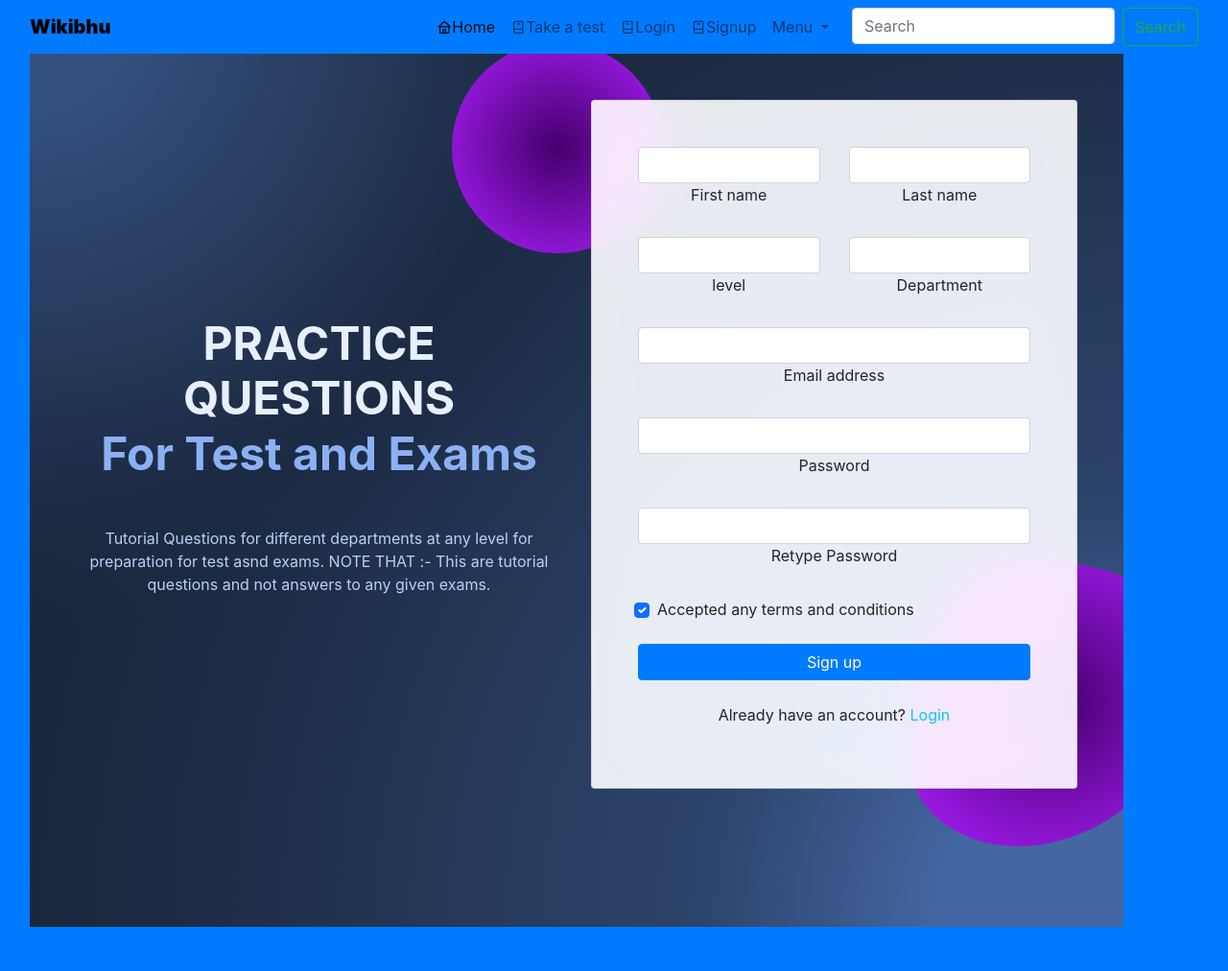
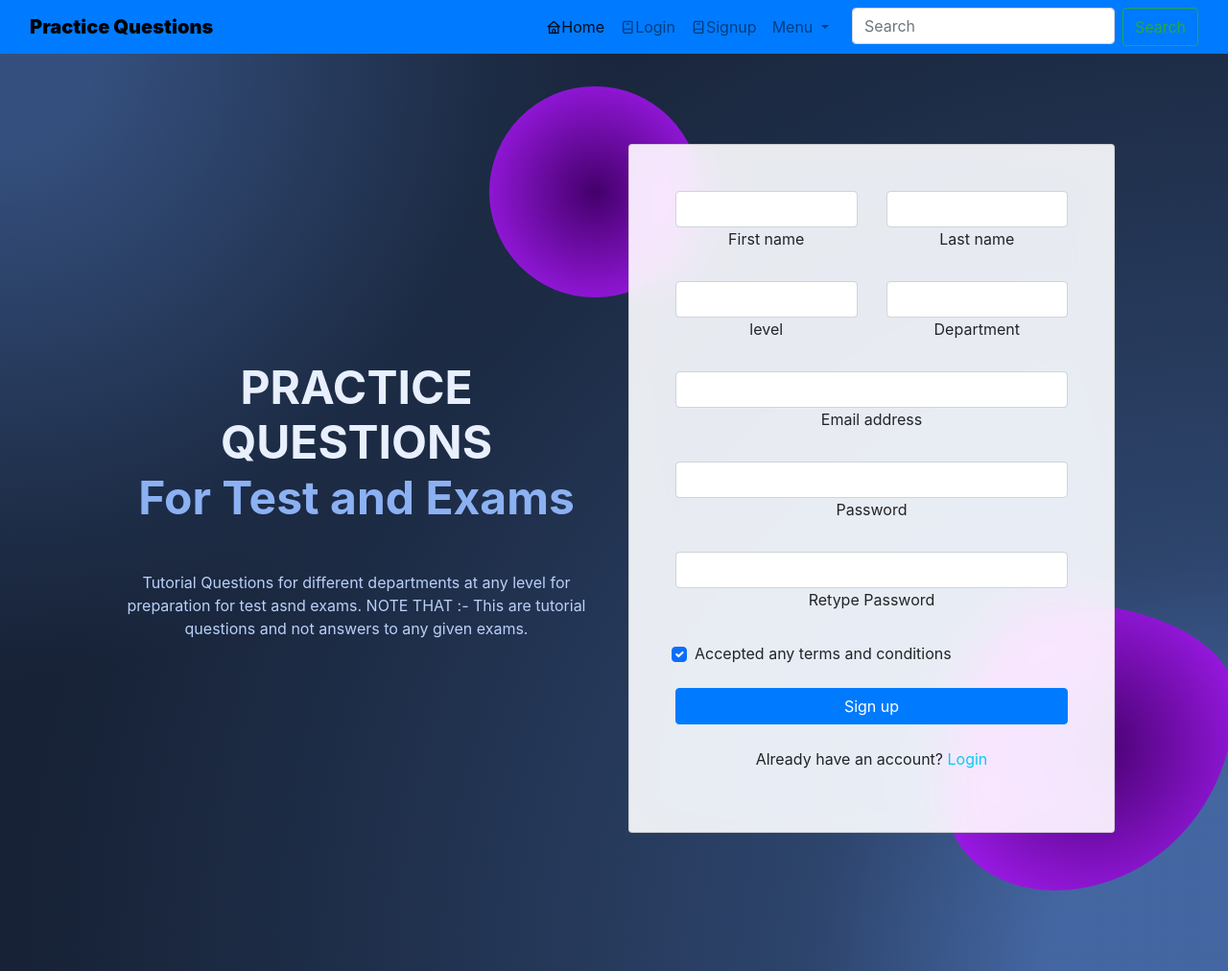
Before and after one commit to reximy-rhay/WIKIBHU-online-tutriorial, a PHP site: page /signup.php in a window 1280 px wide. Shown: the whole page at 96% size. Before the commit the page ends 966 px from the top, so only its background shows below. Run offline with PHP 8.4, Linux system fonts and the light colour scheme; data that the repository does not hold is empty; some libraries are stand-ins or nearby versions.

Commit message:
Update signup.php

```diff
--- a/signup.php
+++ b/signup.php
@@ -7,7 +7,7 @@
     <meta http-equiv="X-UA-Compatible" content="IE=edge">
     <meta name="viewport" content="width=device-width, initial-scale=1.0">
     <title>Document</title>
-    <link rel="stylesheet" href="bhu.css">
+    <link rel="stylesheet" href="./login.css">
     <link href="https://cdn.jsdelivr.net/npm/bootstrap@5.1.3/dist/css/bootstrap.min.css" rel="stylesheet" integrity="sha384-1BmE4kWBq78iYhFldvKuhfTAU6auU8tT94WrHftjDbrCEXSU1oBoqyl2QvZ6jIW3" crossorigin="anonymous">
     <link rel="stylesheet" href="	https://cdn.jsdelivr.net/npm/bootstrap@5.2.0-beta1/dist/css/bootstrap.min.css">
     <link href="https://cdn.jsdelivr.net/npm/bootstrap@5.2.0-beta1/dist/css/bootstrap.min.css" rel="stylesheet" integrity="sha384-0evHe/X+R7YkIZDRvuzKMRqM+OrBnVFBL6DOitfPri4tjfHxaWutUpFmBp4vmVor" crossorigin="anonymous">
@@ -17,8 +17,6 @@
     <link href="//maxcdn.bootstrapcdn.com/bootstrap/4.1.1/css/bootstrap.min.css" rel="stylesheet" id="bootstrap-css">
     <script src="//maxcdn.bootstrapcdn.com/bootstrap/4.1.1/js/bootstrap.min.js"></script>
     <script src="//cdnjs.cloudflare.com/ajax/libs/jquery/3.2.1/jquery.min.js"></script>
-    <link rel="stylesheet" href="https://unicons.iconscout.com/release/v4.0.0/css/line.css">
-    <link rel="stylesheet" href="https://cdnjs.cloudflare.com/ajax/libs/font-awesome/5.13.0/css/all.min.css">
     <!------ Include the above in your HEAD tag ---------->
 
     <link rel="stylesheet" href="https://cdnjs.cloudflare.com/ajax/libs/font-awesome/4.7.0/css/font-awesome.css" />
@@ -26,29 +24,27 @@
 
 <body style="background-color: white;">
     <div class="navs">
-        <nav class="navbar navbar-expand-lg navbar-primary bg-primary " style="background-color:white; ">
+        <nav class="navbar navbar-expand-lg navbar-light bg-light " style="background-color:white; ">
             <div class="container-fluid color">
 
                 <div class="navs">
                     <nav class="navbar bg-primary fixed-top ">
                         <div class="container-fluid">
-                            <a class="navbar-brand" style="color: black; font-weight:900;" href="./onepage/index.html">Wikibhu</a>
+                            <a class="navbar-brand" style="color: black; font-weight:900;" href="#">Practice Questions</a>
                             <button class="navbar-toggler" type="button" data-bs-toggle="offcanvas" data-bs-target="#offcanvasNavbar" aria-controls="offcanvasNavbar">
                         <span class="navbar-toggler-icon"></span>
                       </button>
                             <div class="offcanvas offcanvas-end" tabindex="-1" id="offcanvasNavbar" aria-labelledby="offcanvasNavbarLabel">
                                 <div class="offcanvas-header">
-                                    <h5 class="offcanvas-title" id="offcanvasNavbarLabel">Offcanvas</h5>
+                                    <h5 class="offcanvas-title" id="offcanvasNavbarLabel">wikibhu</h5>
                                     <button type="button" class="btn-close" data-bs-dismiss="offcanvas" aria-label="Close"></button>
                                 </div>
                                 <div class="offcanvas-body">
                                     <ul class="navbar-nav justify-content-end flex-grow-1 pe-3">
                                         <li class="nav-item">
-                                            <a class="nav-link active" aria-current="page" href="./index.html"><i class="uil uil-home"></i>Home</a>
+                                            <a class="nav-link active" aria-current="page" href="./index.php"><i class="uil uil-home"></i>Home</a>
                                         </li>
-                                        <li class="nav-item">
-                                            <a class="nav-link" href="#"><i class="uil uil-book-alt"></i>Take a test</a>
-                                        </li>
+
                                         <li class="nav-item">
                                             <a class="nav-link" href="./login.php"><i class="uil uil-book-alt"></i>Login</a>
                                         </li>
@@ -65,10 +61,19 @@
                                                 <li>
                                                     <hr class="dropdown-divider">
                                                 </li>
-                                                <li><a class="dropdown-item" href="../project3/OnePage/index.html">Logout</a></li>
+                                                <li><a class="dropdown-item" href="./bhu.html">Logout</a></li>
                                             </ul>
                                         </li>
                                     </ul>
+                                    <form class="d-flex" role="search">
+
+                                        <input class="form-control me-2" type="search" placeholder="Search" aria-label="Search">
+                                        <button class="btn btn-outline-success" type="submit">Search</button>
+                                    </form>
+                                </div>
+                            </div>
+                        </div>
+                    </nav>
                                     <form class="d-flex" role="search">
                                         <input class="form-control me-2" type="search" placeholder="Search" aria-label="Search">
                                         <button class="btn btn-outline-success" type="submit">Search</button>
```
